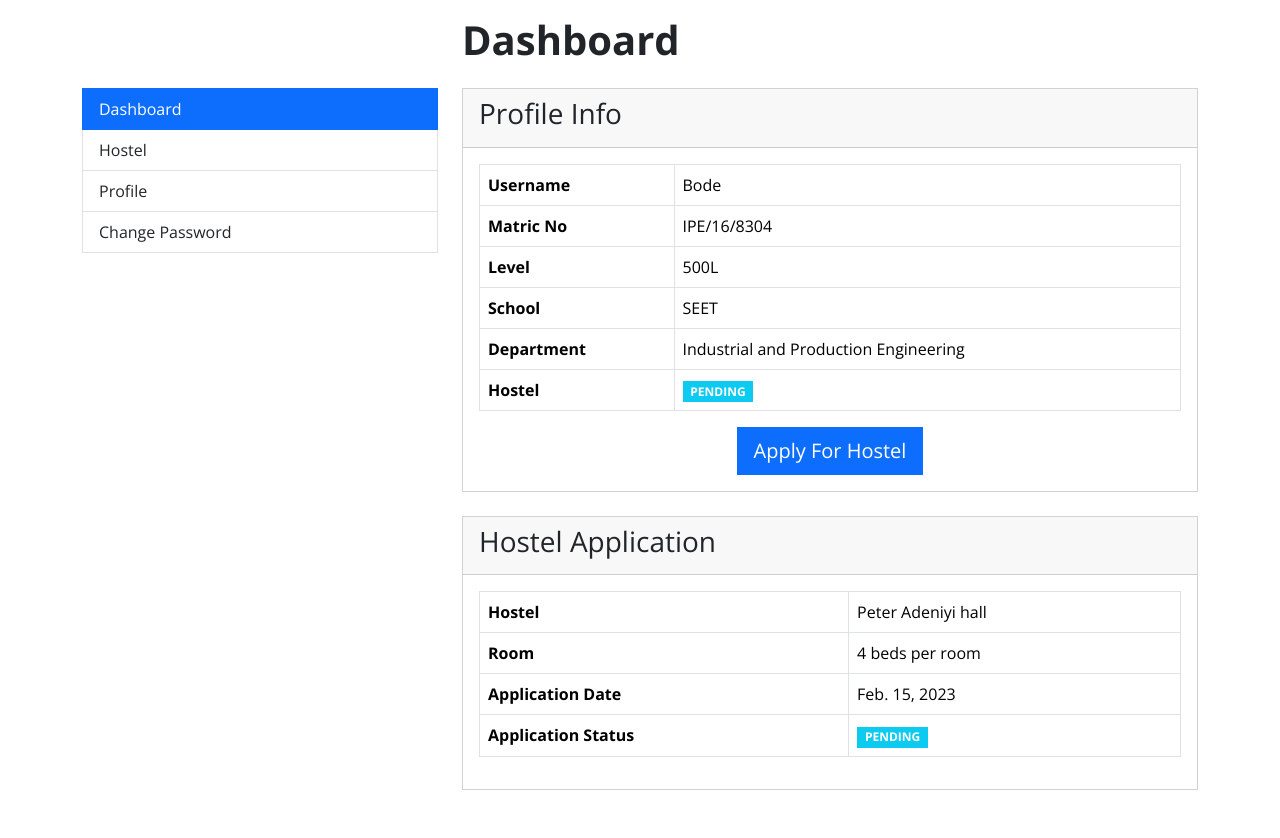
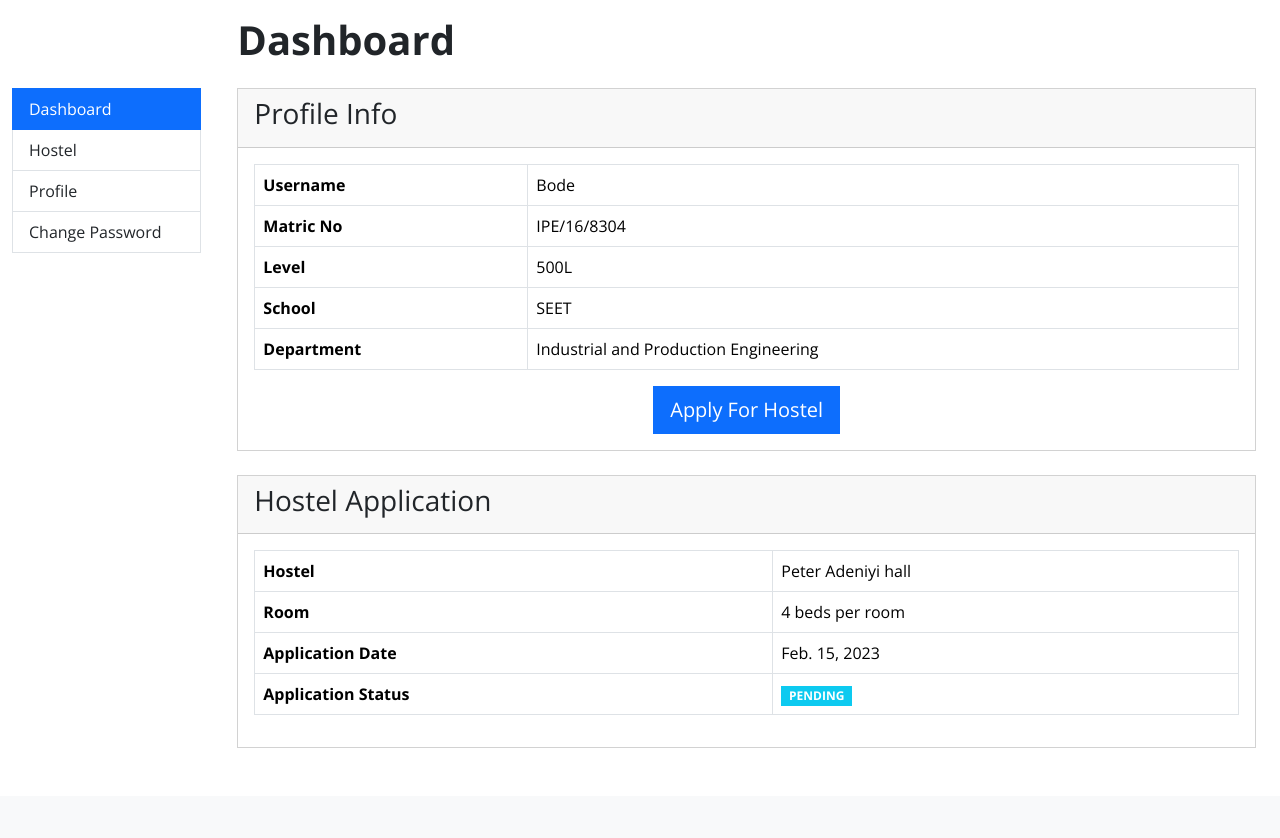
Before and after one commit to bodeokunfolami/futahostel, a Django app: page /dashboard/ in a window 1280 px wide. Shown: the part 56-894 px from the top of the page. After the commit the page ends 804 px from the top, so only its background shows below. Run offline with Django 4.2, Linux system fonts and the light colour scheme; a user stored in the database is signed in; data comes from the database, SQL or seed files in the repository; some libraries are stand-ins or nearby versions.

Commit message:
modified templates folder

```diff
--- a/templates/users/dashboard.html
+++ b/templates/users/dashboard.html
@@ -3,15 +3,18 @@
 {% load crispy_forms_tags %}
 <!-- prettier-ignore -->
 {% block content %}
-<div class="container mb-5">
+<div class="container-fluid mb-5">
   <div class="row">
-    <div class="col-md-8 offset-md-4">
+    <div class="col-md-10 offset-md-2">
+      <div class="container">
         <h1 class="mb-4 fw-bold">Dashboard</h1>
       </div>
     </div>
+  </div>
   <div class="row">
-    <div class="col-md-4">{% include 'inc/sidebar.html' %}</div>
-    <div class="col-md-8">
+    <div class="col-md-2">{% include 'inc/sidebar.html' %}</div>
+    <div class="col-md-10">
+      <div class="container">
         <div class="card mb-4">
           <div class="card-header">
             <h3>Profile Info</h3>
@@ -55,7 +58,7 @@
                 <td>{{profile.department}}</td>
               </tr>
               {% endif %}
-            <tr>
+              <tr class="d-none">
                 <th>Hostel</th>
                 <td>
                   {% if application.status == 'P' %}
@@ -63,7 +66,9 @@
                   {% elif application.status == 'A' %}
                   <span class="badge bg-success text-uppercase">approved</span>
                   {% else %}
-                <span class="badge bg-danger text-uppercase">not approved</span>
+                  <span class="badge bg-danger text-uppercase"
+                    >not approved</span
+                  >
                   {% endif %}
                 </td>
               </tr>
@@ -115,7 +120,9 @@
                   {% elif application.status == 'A' %}
                   <span class="badge bg-success text-uppercase">approved</span>
                   {% else %}
-                <span class="badge bg-danger text-uppercase">not approved</span>
+                  <span class="badge bg-danger text-uppercase"
+                    >not approved</span
+                  >
                   {% endif %}
                 </td>
               </tr>
@@ -126,4 +133,5 @@
       </div>
     </div>
   </div>
+</div>
 {% endblock content %}
```
Also changed, not shown: templates/users/change_password.html (+8 -4 lines), templates/users/edit_profile.html (+8 -4 lines), templates/users/hostel_app.html (+8 -4 lines), templates/users/hostel_detail.html (+8 -4 lines). Lines whose indentation alone changed are shown as unchanged.
